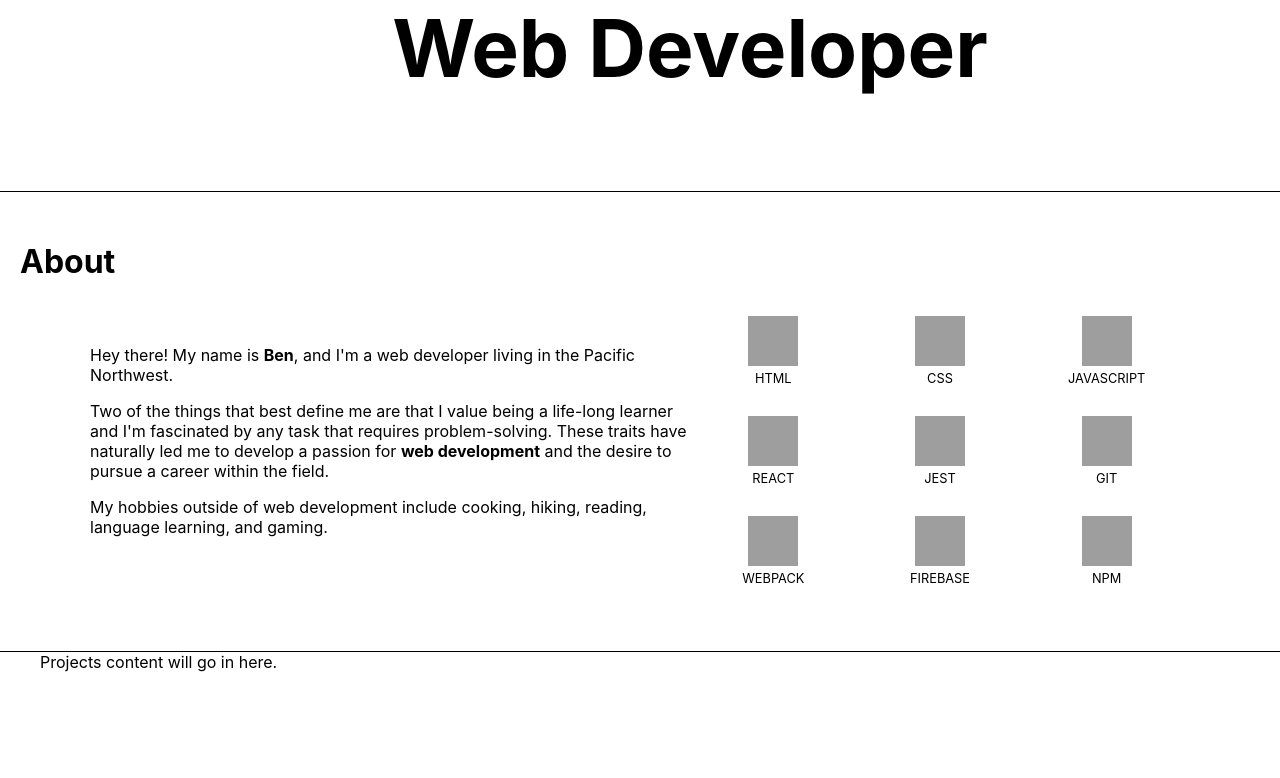
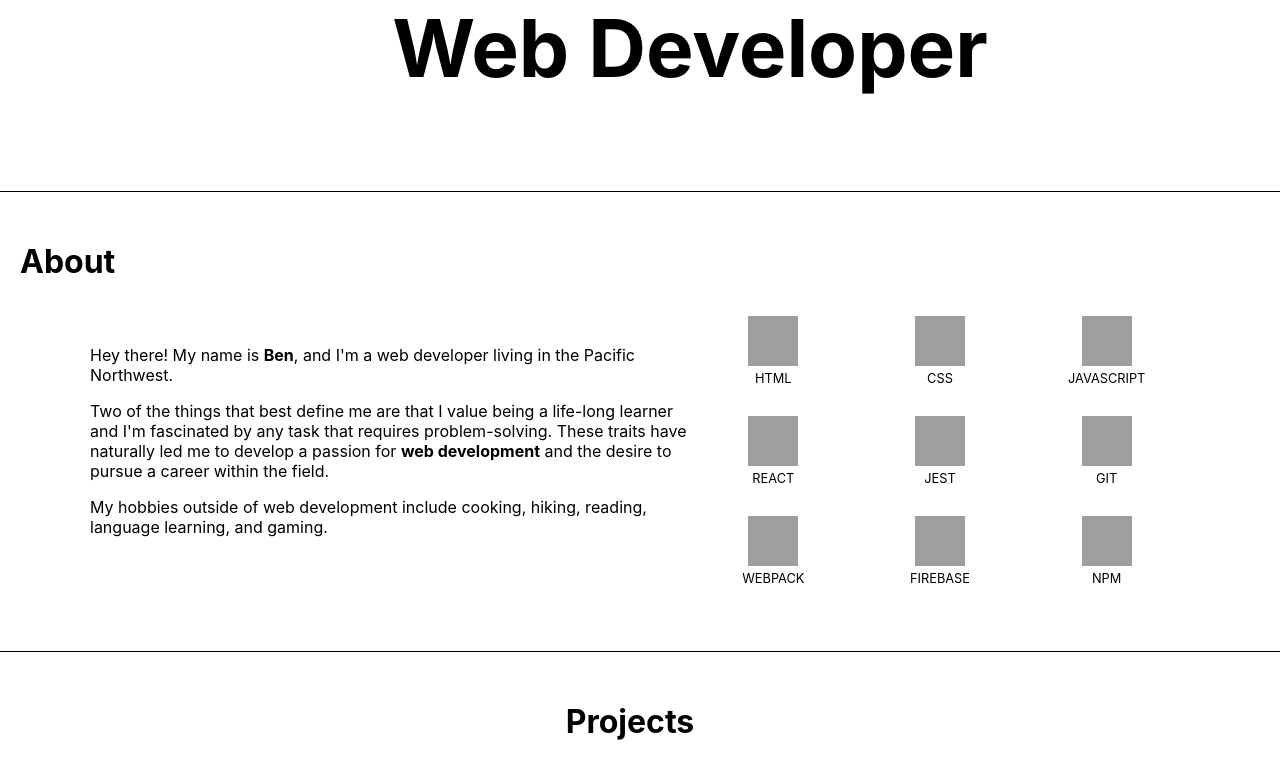
Before and after one commit to benzelcurry/portfolio, a React (Create React App) app: page / in a window 1280 px wide. Shown: the part 254-1032 px from the top of the page. Before the commit the page ends 926 px from the top, so only its background shows below. Built offline with nearby package versions, Linux system fonts and the light colour scheme; grey boxes are pictures that could not be loaded.

Commit message:
Create beginning of projects section

```diff
--- a/src/components/Projects.js
+++ b/src/components/Projects.js
@@ -5,7 +5,7 @@ import '../stylesheets/Projects.css';
 const Projects = () => {
   return (
     <div className="projects-container">
-      Projects content will go in here.
+      <h2 className="projects-title">Projects</h2>
     </div>
   );
 };
--- a/src/stylesheets/Projects.css
+++ b/src/stylesheets/Projects.css
@@ -0,0 +1,16 @@
+.projects-container {
+  align-self: center;
+  display: flex;
+  flex-direction: column;
+  align-items: center;
+  padding: 50px;
+  border-bottom: solid 1px black;
+}
+
+.projects-title {
+  align-self: start;
+  font-size: 2rem;
+  font-weight: bold;
+  margin: 0px;
+  margin-left: -20px;
+}
```
